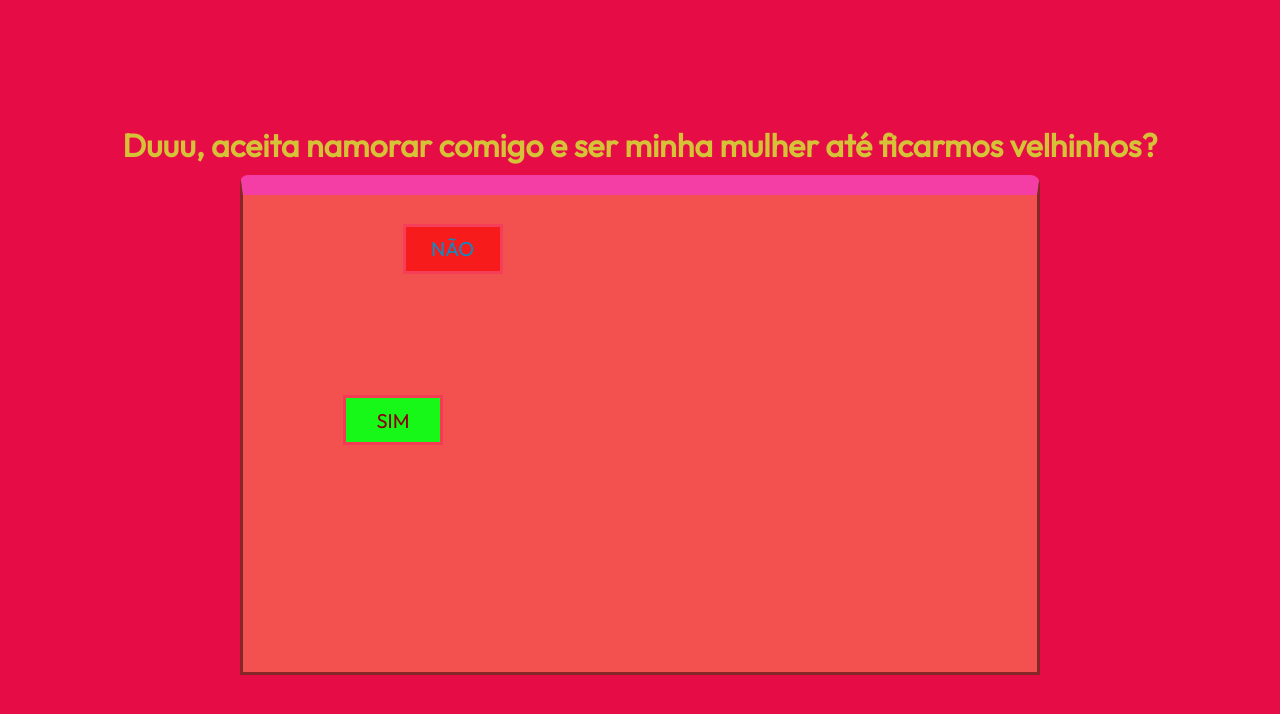
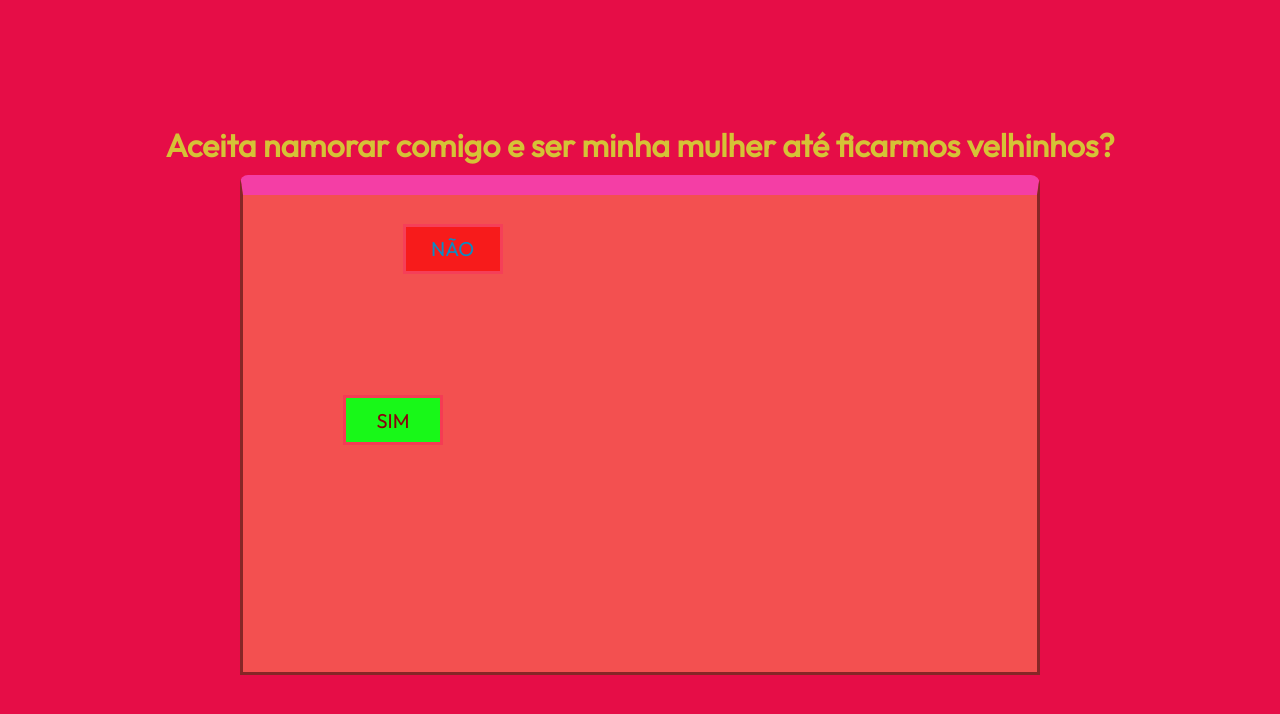
Before and after one commit to RicardoHAF/Pedido-de-namoro, a plain HTML site: page index.html in a window 1280 px wide. Drawn offline with Linux system fonts and the light colour scheme.

Commit message:
Update index.html
Frase Editada no dia 05/08/24

```diff
--- a/index.html
+++ b/index.html
@@ -23,7 +23,7 @@
     />
   </head>
   <body>
-    <h1>Duuu, aceita namorar comigo e ser minha mulher até ficarmos velhinhos?</h1>
+    <h1>Aceita namorar comigo e ser minha mulher até ficarmos velhinhos?</h1>
 
     <div class="div">
       <button id="buttonYes" class="button">SIM</button>
```
